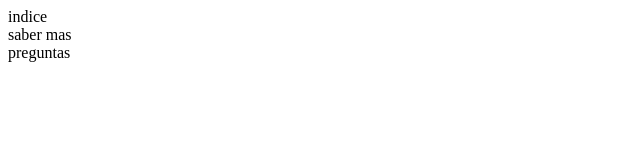
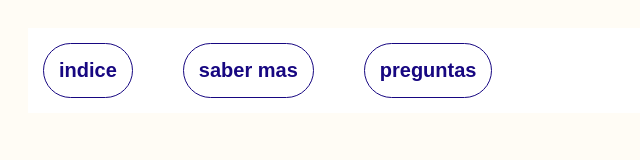
Before and after one commit to isabelabarrena/webapp, a plain HTML site: page index.html in a window 1280 px wide. Shown: the whole page, without its empty margins (0-640 px from the left). Drawn offline with Linux system fonts and the light colour scheme.

Commit message:
milmillonrd

```diff
--- a/css/grid.css
+++ b/css/grid.css
@@ -1,18 +1,40 @@
 .flex-container {
   display: flex;
-
-  justify-content: space-around;
+  justify-content: flex-start;
   align-items: flex-start;
-
-  background-color: #0c073b;
+  background-color: #ffffff;
   height: 100%;
   padding: 15px;
-  gap: 20px;
+  gap: 50px;
 }
 
 .flex-container > div {
-  background: #ffecb3;
-  border: 3px solid #ffcc80;
-  border-radius: 5px;
-  padding: 8px;
+  background: #ffffff;
+  border-color: #170781;
+  border: 1px solid;
+  border-radius: 50px;
+  padding: 15px;
+  text-align: center;
+  transition: background-color 0.3s ease, color 0.3s ease;
 }
+
+.flex-container:hover {
+  background-color: #170781;
+  border-color: #ffffff;
+  border: 1px;
+  padding: 15px;
+  text-align: center;
+}
+
+header {
+  font-family: Arial, Helvetica, sans-serif;
+  font-size: 20px;
+  color: #170781;
+  background-color: #fffcf5;
+  padding: 0px;
+  padding-top: 20px;
+  padding-bottom: 20px;
+  font-weight: 800;
+  text-align: center;
+  line-height: -20;
+}
--- a/css/index.css
+++ b/css/index.css
@@ -1,2 +1,3 @@
-@import 'styles.css';
-@import 'notfound.css';
+@import "styles.css";
+@import "notfound.css";
+@import "grid.css";
--- a/index.html
+++ b/index.html
@@ -3,6 +3,7 @@
   <head>
     <meta charset="UTF-8" />
     <meta name="viewport" content="width=device-width, initial-scale=1.0" />
+    <link rel="stylesheet" href="./css/index.css" />
     <title>FOMO Magazine</title>
   </head>
   <header>
```
